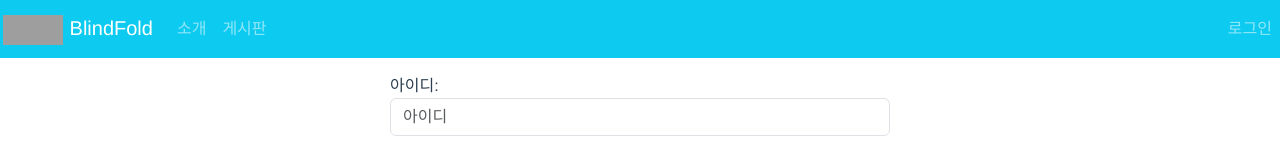
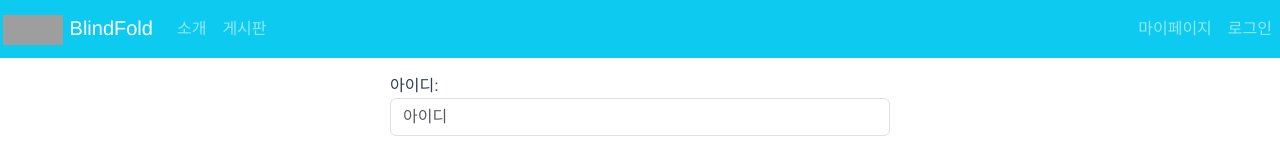
Before and after one commit to HBNU-SWUNIV/come-capstone23-ksg, a Vue app in the folder 003 Code/frontend/: page /#/login in a window 1280 px wide. Shown: the top 153 px of the page. Built offline with nearby package versions, Linux system fonts and the light colour scheme.

Commit message:
Update PageHeader.vue

```diff
--- a/003 Code/frontend/src/components/PageHeader.vue
+++ b/003 Code/frontend/src/components/PageHeader.vue
@@ -1,8 +1,10 @@
+<!--PageHeader.vue-->
 <template>
   <div id="nav">
     <router-link class="menu" to="/">Home</router-link>
     <router-link to="/about">소개</router-link>
     <router-link to="/board/list">게시판</router-link>
+    <router-link to="/mypage" @click.prevent="gotoMyPage">마이페이지</router-link>
     <router-link to="/login" v-if ="!$store.state.account.id">로그인</router-link>
     <v-btn outlined class="mr-4" color="grey darken-2" @click="fnlogout" v-else>로그아웃</v-btn>
   </div>
@@ -24,6 +26,7 @@
         <b-nav-item to="/board/list">게시판</b-nav-item>
       </b-navbar-nav>
       <b-navbar-nav> <!-- 헤더 우측 부분 -->
+        <b-nav-item @click="gotoMyPage">마이페이지</b-nav-item>
         <b-nav-item to="/login" v-if ="!$store.state.account.id">로그인</b-nav-item>
         <b-nav-item to="/" @click="fnlogout" v-else>로그아웃</b-nav-item>
       </b-navbar-nav>
@@ -37,8 +40,22 @@
 import { store } from '../main';
 export default {
 methods: {
+  gotoMyPage() {
+      if (this.$store.state.account.id) {
+        // 로그인된 상태 : 마이페이지로 이동
+        this.$router.push('/mypage');
+      } else {
+        // 로그인되지 않은 상태 : 로그인 여부 질문
+        if (confirm('로그인한 사용자만 이용할 수 있는 기능입니다. 로그인 하시겠습니까?')) {
+          this.$router.push('/login');
+        }
+      }
+    },
+    /*gotoMyPage() { // 로그인 없이 테스트용
+        this.$router.push('/mypage');
+    },*/
+
   fnlogout(){
-
     this.$http.delete('/api/login').then(res => {
         alert("로그아웃 하였습니다.")
     });
@@ -47,8 +64,6 @@ methods: {
       path: './'
     })
   },
-
-
 }
 }
 </script>
```
